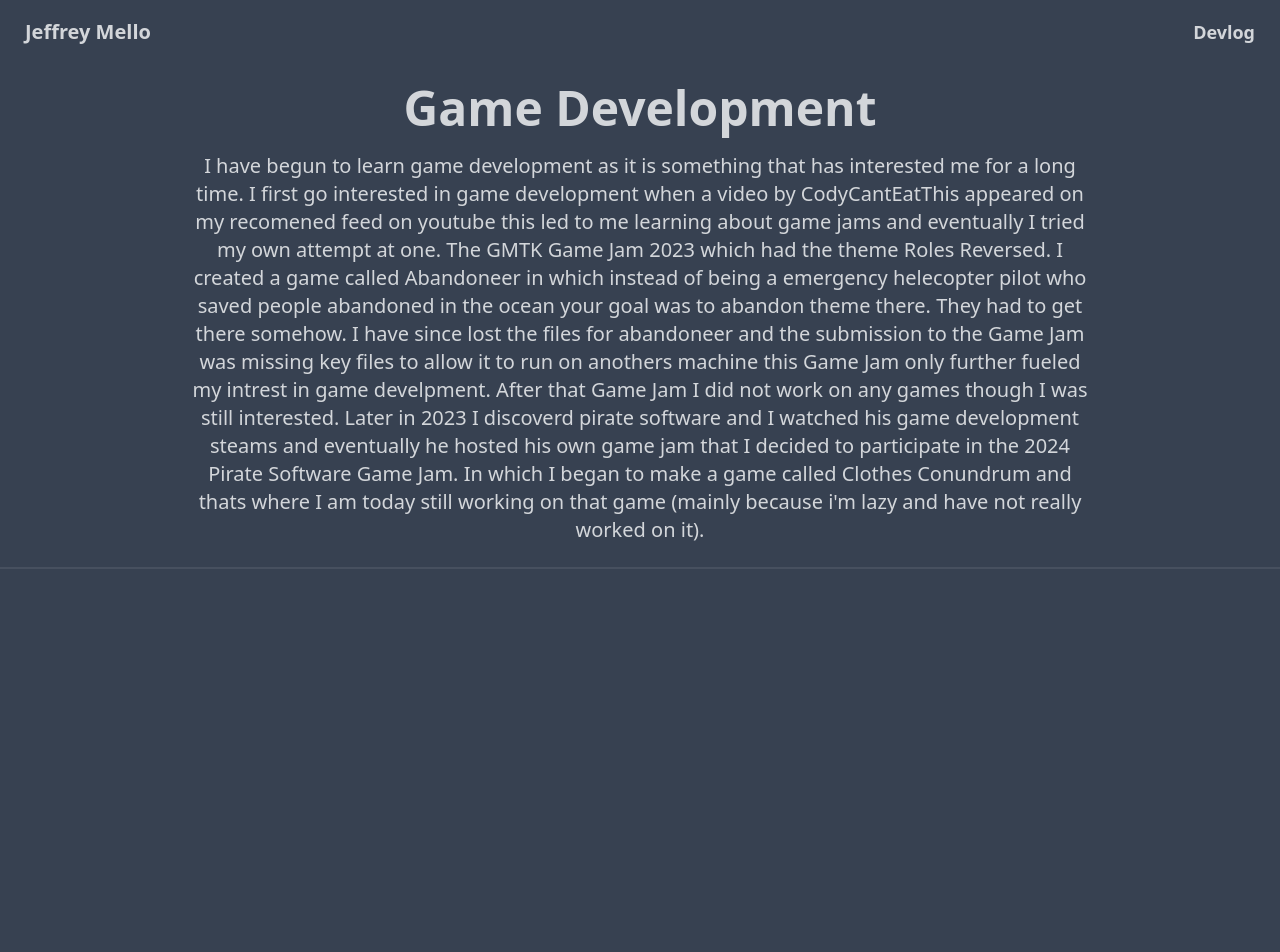
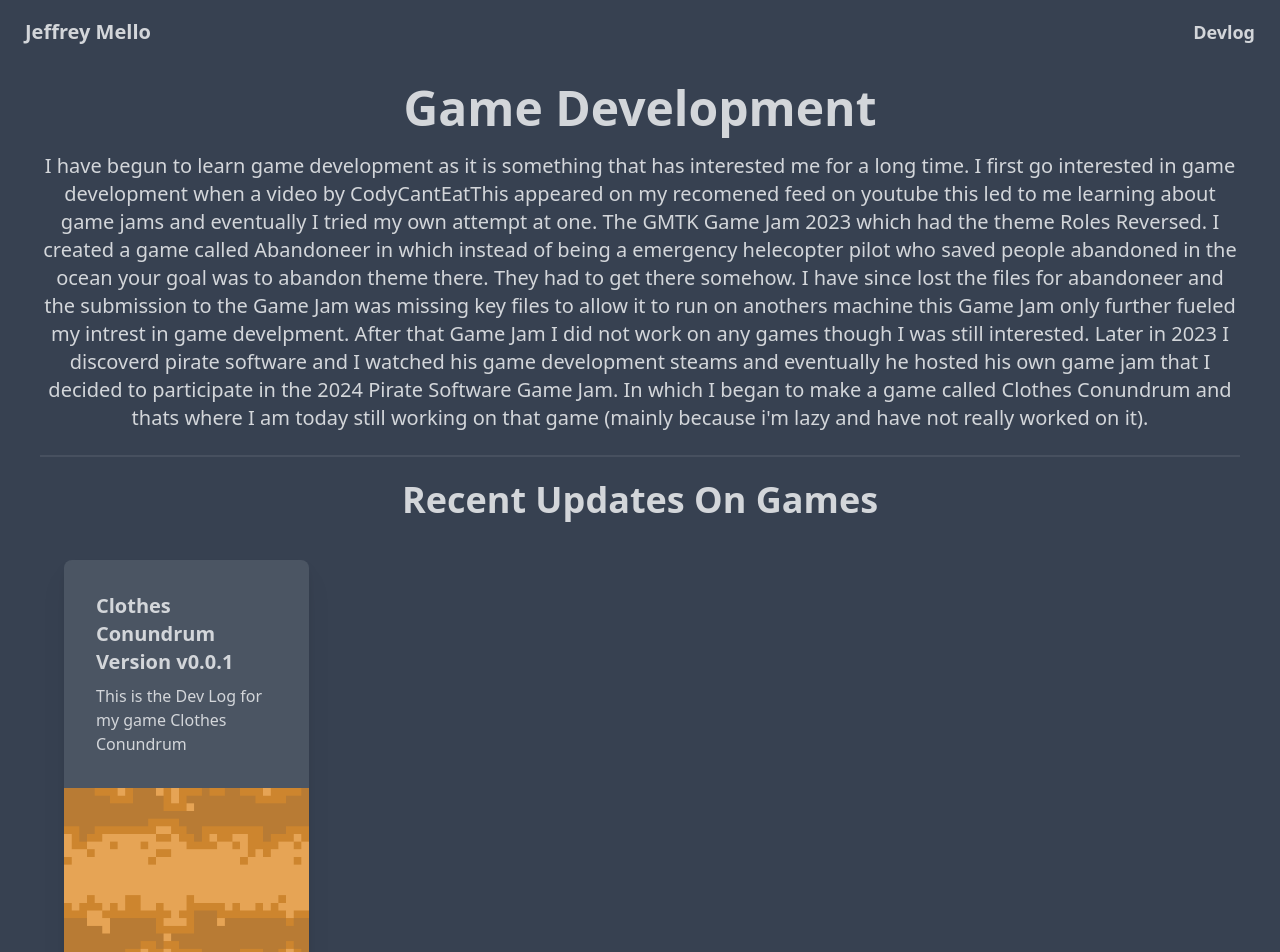
Before and after one commit to melloCoding/mellocoding.github.com, a Nuxt app: page /gamedev in a window 1280 px wide. Shown: the top 952 px of the page. Before the commit the page ends 800 px from the top, so only its background shows below. Built offline with nearby package versions, Linux system fonts and the light colour scheme.

Commit message:
modified:   components/AppHeader.vue 	modified:   pages/gamedev.vue

```diff
--- a/components/AppHeader.vue
+++ b/components/AppHeader.vue
@@ -2,7 +2,7 @@
   <div class="navbar nav mb-5">
     <div class="flex-1">
       <NuxtLink to="/" class="btn btn-ghost text-xl">Jeffrey Mello</NuxtLink>
-    </div>
+    </div class="">
     <div class="flex-none btn btn-ghost text-lg">
       <NuxtLink to="/gamedev">Devlog</NuxtLink>
     </div>
--- a/pages/gamedev.vue
+++ b/pages/gamedev.vue
@@ -1,7 +1,7 @@
 <template>
   <AppHeader />
   <h1 class="text-center text-5xl font-bold pb-5">Game Development</h1>
-  <p class="text-center text-xl mx-48">
+  <p class="text-center text-xl px-10">
     I have begun to learn game development as it is something that has
     interested me for a long time. I first go interested in game development
     when a video by CodyCantEatThis appeared on my recomened feed on youtube
@@ -21,5 +21,17 @@
     have not really worked on it).
   </p>
 
-  <div class="divider"></div>
+  <div class="divider px-10"></div>
+  <h1 class="font-bold text-center text-4xl pb-10">Recent Updates On Games</h1>
+  <div
+    class="grid grid-cols-1 md:grid-cols-2 lg:grid-cols-3 xl:grid-cols-4 content-stretch px-[5%] gap-[5%] mb-10 item-center"
+  >
+    <ProjectCard
+      title="Clothes Conundrum Version v0.0.1"
+      description="This is the Dev Log for my game Clothes Conundrum"
+      imageSrc="/imgs/clothesconundrumbg.png"
+      imgAltText="Image of Potatoes"
+      routeLocation="gameDev/clothesConundrum/0.0.1"
+    />
+  </div>
 </template>
```
